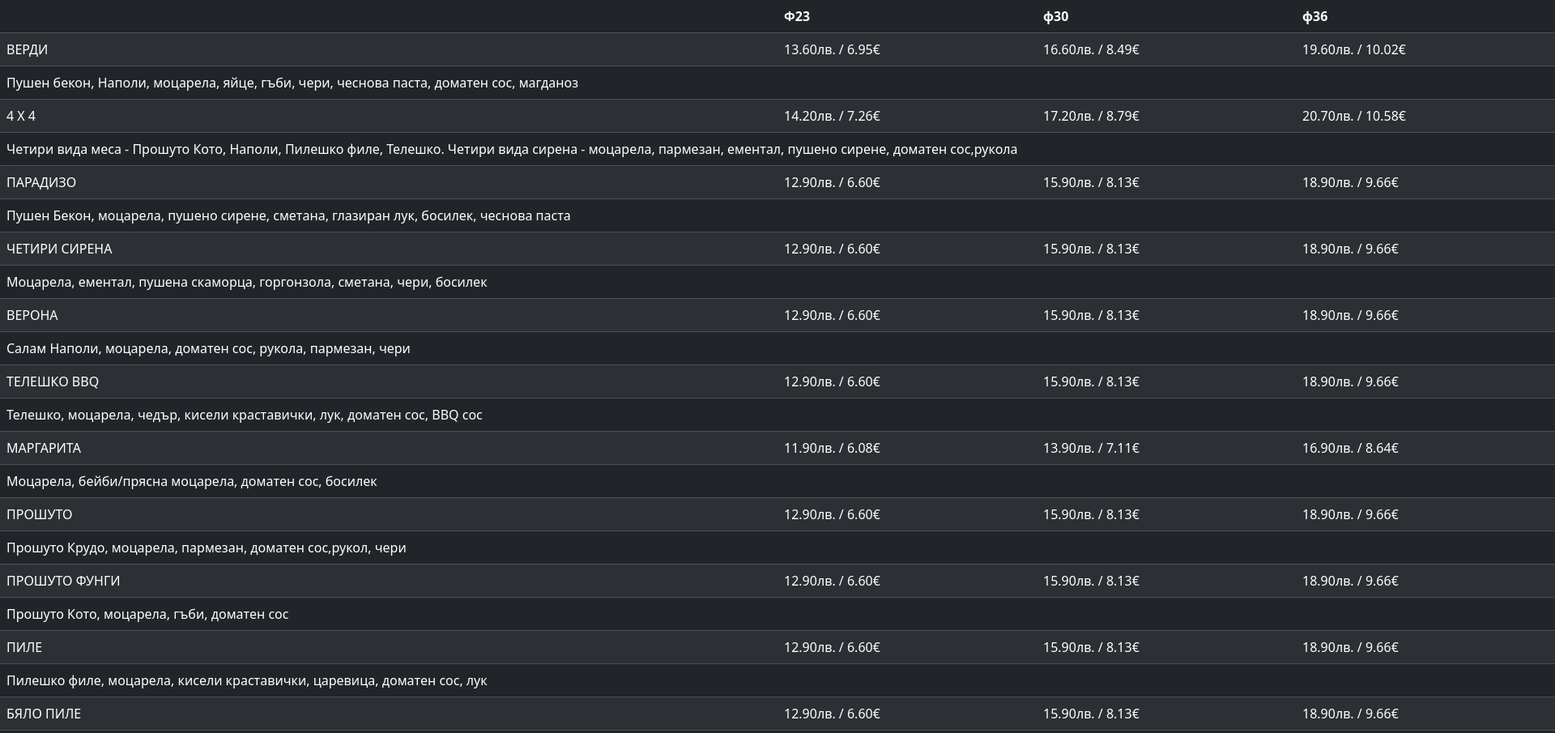
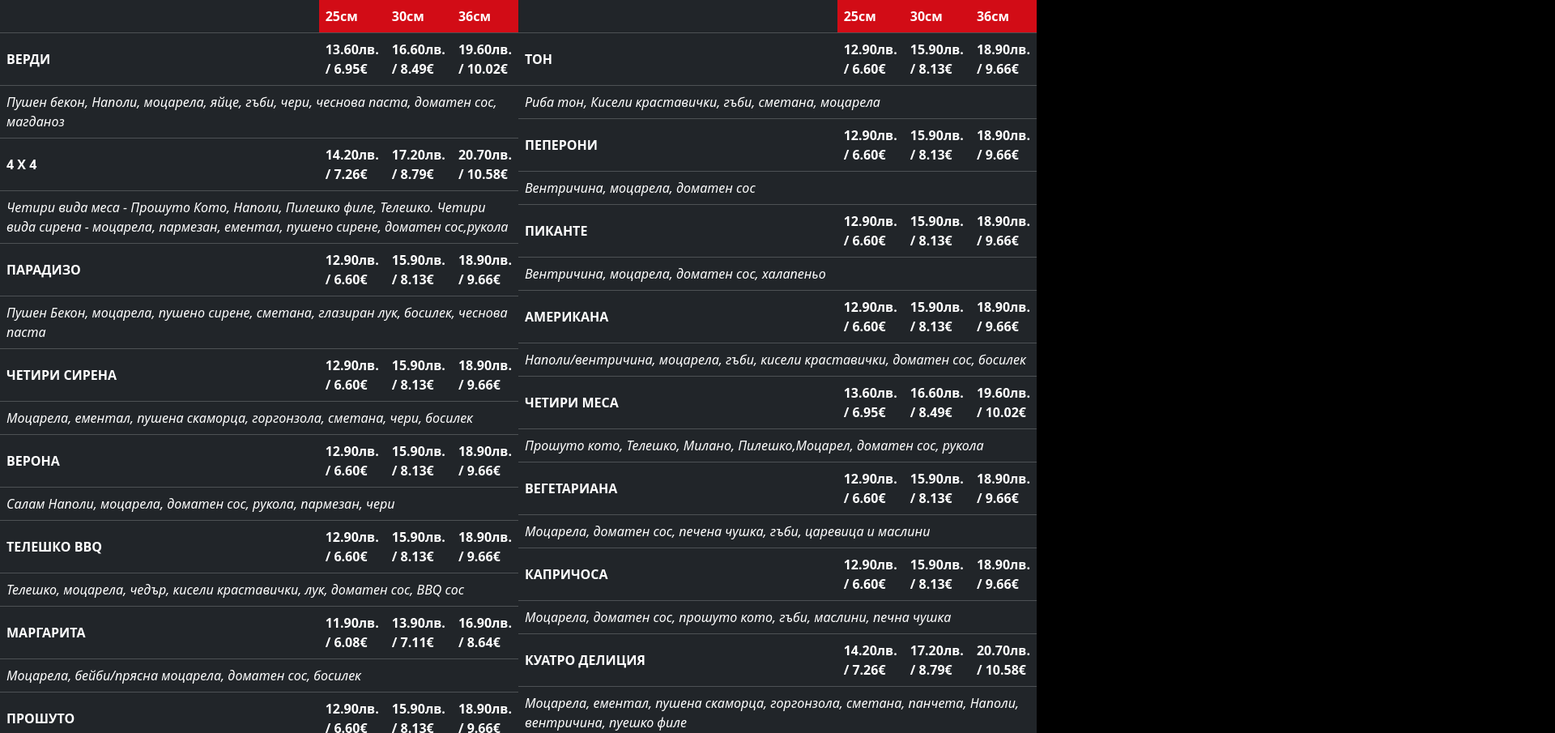
Before and after one commit to g-pub/verdi, a plain HTML site: page index.html in a window 1280 px wide. Shown: the top 905 px of the page at 81% size, 1920 px wide, since content can reach past the window. Drawn offline with nearby package versions, Linux system fonts and the light colour scheme.

Commit message:
two tables

```diff
--- a/fn.js
+++ b/fn.js
@@ -21,7 +21,7 @@ function isRowValid(row) {
     row.ingridients &&
     row.ingridients !== "" &&
     checkDates(row.from_date, row.to_date) &&
-    +row.price_23 !== NaN &&
+    +row.price_25 !== NaN &&
     +row.price_30 !== NaN &&
     +row.price_36 !== NaN &&
     row.currency &&
@@ -69,3 +69,40 @@ function checkDates(from, to) {
     (isNaN(t) && isNaN(t))
   );
 }
+
+function fillTable(table, tableIndex, p) {
+  let currentRow = table.insertRow(tableIndex);
+  let title = currentRow.insertCell(0);
+  title.innerHTML = p.title;
+  title.style.fontWeight = "bold";
+  let p25 = currentRow.insertCell(1);
+  p25.innerHTML = `${convertCurrency(
+    p.price_25,
+    p.currency,
+    "bgn"
+  )}лв. / ${convertCurrency(p.price_25, p.currency, "eur")}€`;
+  p25.style.fontWeight = "bold";
+  let p30 = currentRow.insertCell(2);
+  p30.innerHTML = `${convertCurrency(
+    p.price_30,
+    p.currency,
+    "bgn"
+  )}лв. / ${convertCurrency(p.price_30, p.currency, "eur")}€`;
+  p30.style.fontWeight = "bold";
+  let p36 = currentRow.insertCell(3);
+  p36.innerHTML = `${convertCurrency(
+    p.price_36,
+    p.currency,
+    "bgn"
+  )}лв. / ${convertCurrency(p.price_36, p.currency, "eur")}€`;
+  p36.style.fontWeight = "bold";
+  tableIndex++;
+  // съставки
+  let currentRowIngridients = table.insertRow(tableIndex);
+  let ingridients = currentRowIngridients.insertCell(0);
+  ingridients.innerHTML = p.ingridients;
+  ingridients.colSpan = "4";
+  ingridients.style.fontStyle = "italic";
+  tableIndex++;
+  return tableIndex;
+}
--- a/index.html
+++ b/index.html
@@ -15,17 +15,46 @@
   </head>
   <body>
     <div class="container-fluid">
-      <table class="table table-dark table-striped align-middle">
-        <thead class="thead-dark">
-          <tr>
-            <th scope="col" class="col-6"></th>
-            <th scope="col" class="col-2">Ф23</th>
-            <th scope="col" class="col-2">ф30</th>
-            <th scope="col" class="col-2">ф36</th>
-          </tr>
-        </thead>
-        <tbody id="pizzas"></tbody>
-      </table>
+      <div class="row" style="margin: 0">
+        <div class="col-6" style="padding: 0">
+          <table class="table table-dark align-middle">
+            <thead class="thead-dark">
+              <tr>
+                <th scope="col" class="col-9"></th>
+                <th scope="col" class="col=1" style="background-color: #d20c16">
+                  25см
+                </th>
+                <th scope="col" class="col-1" style="background-color: #d20c16">
+                  30см
+                </th>
+                <th scope="col" class="col-1" style="background-color: #d20c16">
+                  36см
+                </th>
+              </tr>
+            </thead>
+            <tbody id="pizzas_left"></tbody>
+          </table>
+        </div>
+        <div class="col-6" style="padding: 0">
+          <table class="table table-dark align-middle">
+            <thead class="thead-dark">
+              <tr>
+                <th scope="col" class="col-9"></th>
+                <th scope="col" class="col=1" style="background-color: #d20c16">
+                  25см
+                </th>
+                <th scope="col" class="col-1" style="background-color: #d20c16">
+                  30см
+                </th>
+                <th scope="col" class="col-1" style="background-color: #d20c16">
+                  36см
+                </th>
+              </tr>
+            </thead>
+            <tbody id="pizzas_right"></tbody>
+          </table>
+        </div>
+      </div>
     </div>
     <script
       src="https://cdn.jsdelivr.net/npm/bootstrap@5.3.7/dist/js/bootstrap.bundle.min.js"
@@ -34,7 +63,8 @@
     ></script>
     <script src="fn.js"></script>
     <script>
-      let table = document.getElementById("pizzas");
+      let table_left = document.getElementById("pizzas_left");
+      let table_right = document.getElementById("pizzas_right");
       fetch("pizza.csv")
         .then((response) => {
           if (!response.ok) throw new Error(`Грешка: ${response.status}`);
@@ -42,10 +72,9 @@
         })
         .then(csvToArray)
         .then((l) => {
-          let tableIndex = 0;
+          const rs = [];
           l.forEach((p) => {
             if (!isRowValid(p)) {
-              console.log(`Грешка: ред ${tableIndex} съдържа невалиден запис`);
               return;
             }
             if (
@@ -53,34 +82,20 @@
               getDisplayParam() !== "all" &&
               getDisplayParam() !== p.display
             ) {
-              console.log(`Реда се прескача, не е за този екран: ${p.title}`);
               return;
             }
-            // име, 23, 30, 36
-            let currentRow = table.insertRow(tableIndex);
-            currentRow.insertCell(0).innerHTML = p.title;
-            currentRow.insertCell(1).innerHTML = `${convertCurrency(
-              p.price_23,
-              p.currency,
-              "bgn"
-            )}лв. / ${convertCurrency(p.price_23, p.currency, "eur")}€`;
-            currentRow.insertCell(2).innerHTML = `${convertCurrency(
-              p.price_30,
-              p.currency,
-              "bgn"
-            )}лв. / ${convertCurrency(p.price_30, p.currency, "eur")}€`;
-            currentRow.insertCell(3).innerHTML = `${convertCurrency(
-              p.price_36,
-              p.currency,
-              "bgn"
-            )}лв. / ${convertCurrency(p.price_36, p.currency, "eur")}€`;
-            tableIndex++;
-            // съставки
-            let currentRowIngridients = table.insertRow(tableIndex);
-            let ingridients = currentRowIngridients.insertCell(0);
-            ingridients.innerHTML = p.ingridients;
-            ingridients.colSpan = "4";
-            tableIndex++;
+            rs.push(p);
+          });
+          const half = Math.ceil(rs.length / 2);
+          let left = rs.slice(0, half);
+          let leftIndex = 0;
+          let right = rs.slice(half);
+          let rightIndex = 0;
+          left.forEach((p) => {
+            leftIndex = fillTable(table_left, leftIndex, p);
+          });
+          right.forEach((p) => {
+            rightIndex = fillTable(table_right, rightIndex, p);
           });
         })
         .catch(console.log);
--- a/pizza.csv
+++ b/pizza.csv
@@ -1,4 +1,4 @@
-title;ingridients;from_date;to_date;price_23;price_30;price_36;currency;display
+title;ingridients;from_date;to_date;price_25;price_30;price_36;currency;display
 ВЕРДИ;Пушен бекон, Наполи, моцарела, яйце, гъби, чери, чеснова паста, доматен сос, магданоз;;;13.6;16.6;19.6;bgn;tv1
 4 Х 4;Четири вида меса - Прошуто Кото, Наполи, Пилешко филе, Телешко. Четири вида сирена - моцарела, пармезан, ементал, пушено сирене,  доматен сос,рукола;;;14.2;17.2;20.7;bgn;tv1
 ПАРАДИЗО;Пушен Бекон, моцарела, пушено сирене, сметана, глазиран лук, босилек, чеснова паста;;;12.9;15.9;18.9;bgn;tv1
--- a/style.css
+++ b/style.css
@@ -4,10 +4,4 @@ body {
 
 .container-fluid {
     padding: 0;
-    width: 1920px;
-    height: 1080px;
 }
-
-.table {
-    height: 100%;
-}
```
